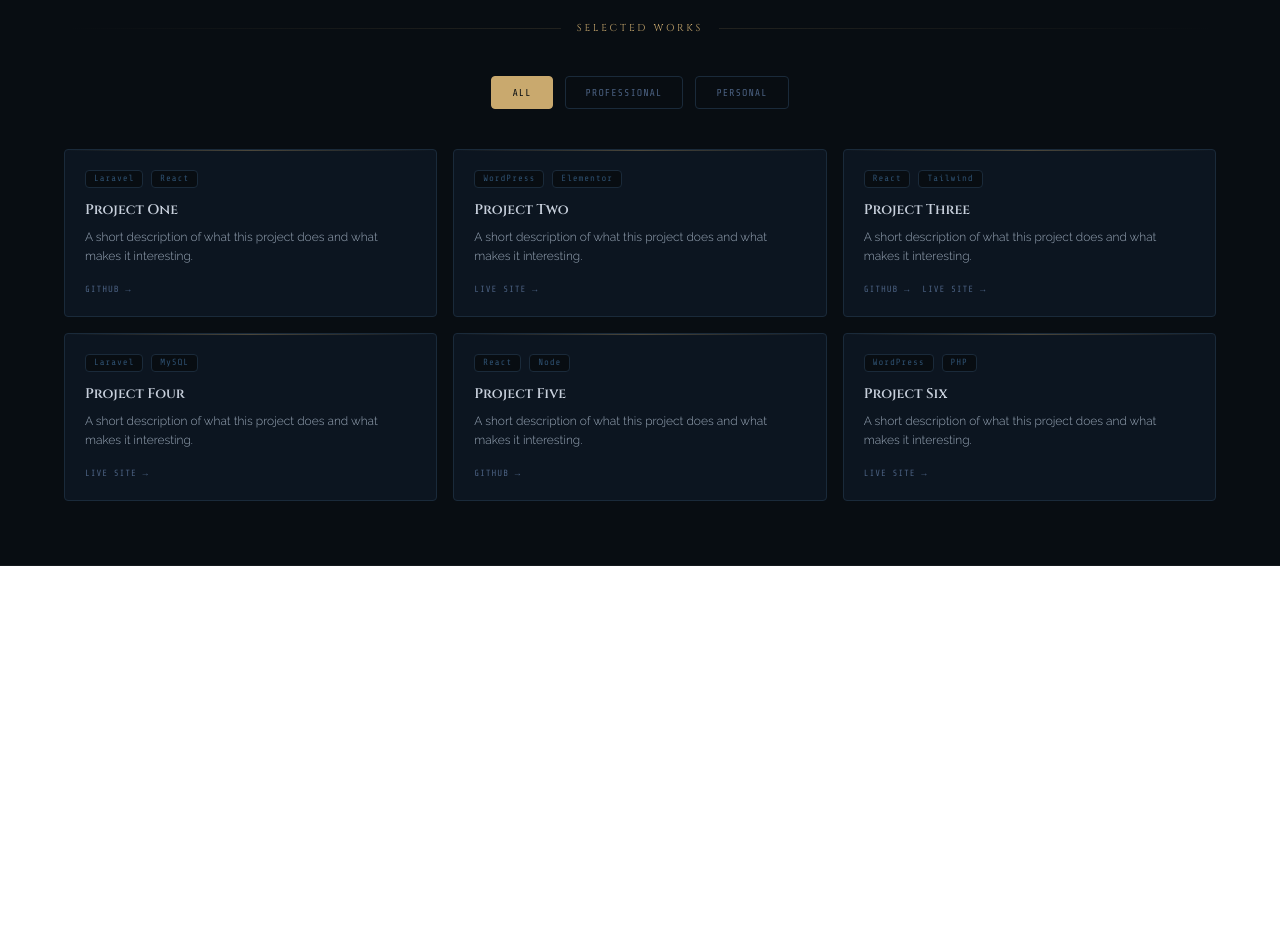
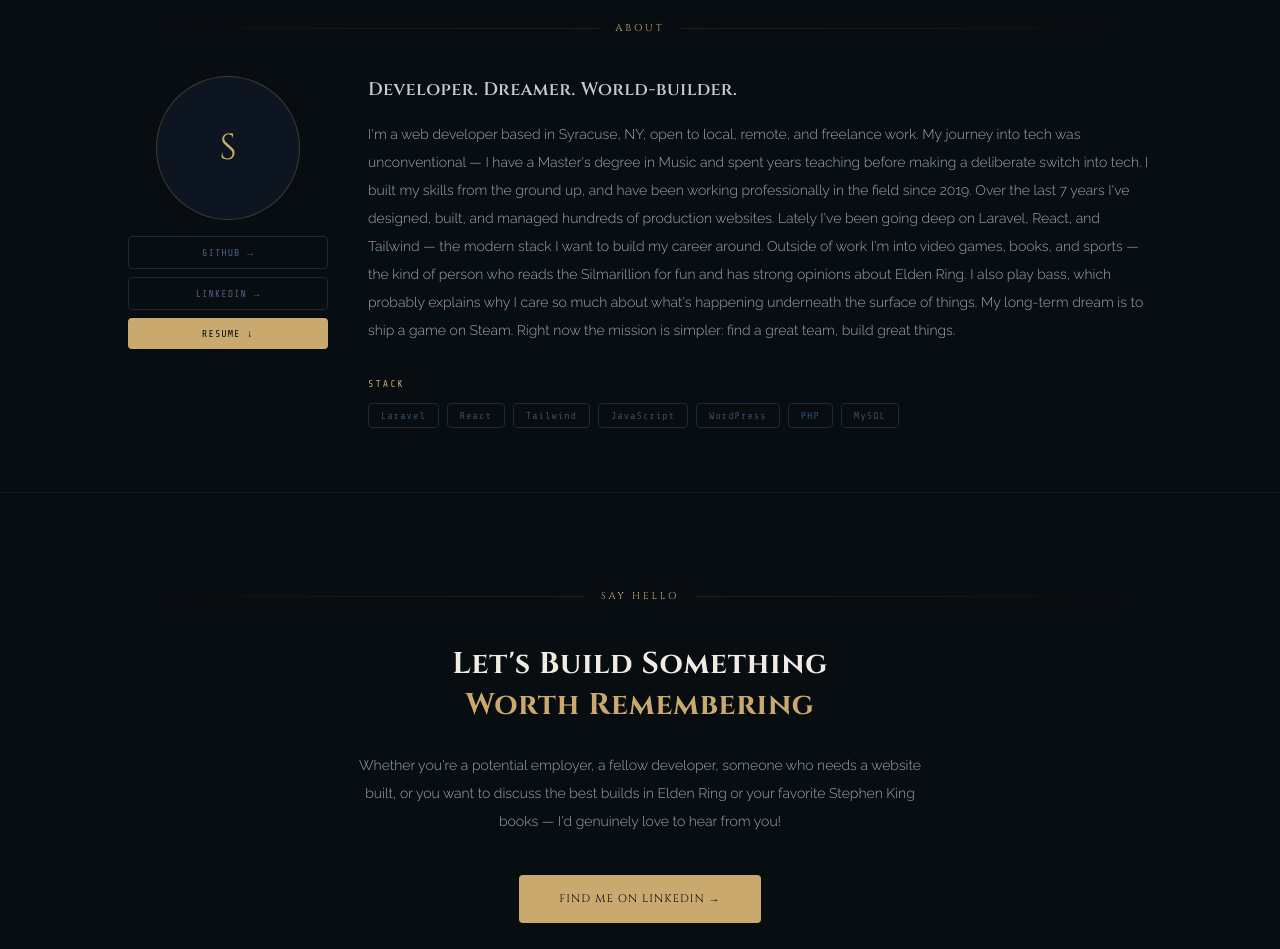
Before and after one commit to SamCostanzo/portfolio, a React (Vite) app: page / in a window 1280 px wide. Shown: the part 640-1589 px from the top of the page. Before the commit the page ends 1206 px from the top, so only its background shows below. Built offline with nearby package versions, Linux system fonts and the light colour scheme.

Commit message:
Added contact section and more about

```diff
--- a/src/App.jsx
+++ b/src/App.jsx
@@ -1,12 +1,16 @@
 import Navbar from "./components/Navbar";
 import Hero from "./components/Hero";
 import Projects from "./components/Projects";
+import About from "./components/About";
+import Contact from "./components/Contact";
 
 export default function App() {
   return (
     <div className="bg-[#080d12] min-h-screen">
       <Navbar />
       <Hero />
+      <About />
+      <Contact />
       <Projects />
     </div>
   );
--- /dev/null
+++ b/src/components/About.jsx
@@ -0,0 +1,77 @@
+export default function About() {
+  const skills = ["Laravel", "React", "Tailwind", "JavaScript", "WordPress", "PHP", "MySQL"];
+
+  const socials = [
+    { label: "GitHub", url: "https://github.com/SamCostanzo" },
+    { label: "LinkedIn", url: "https://linkedin.com/in/yourhandle" },
+  ];
+
+  return (
+    <section id="about" className="px-10 py-16 border-b border-white/5">
+      <div className="max-w-5xl mx-auto">
+        {/* Section label */}
+        <div className="flex items-center gap-4 mb-10">
+          <span className="flex-1 h-px bg-gradient-to-r from-transparent to-[#c9a96e22]" />
+          <h2 className="font-cinzel text-[10px] tracking-[0.28em] uppercase text-[#c9a96e]">About</h2>
+          <span className="flex-1 h-px bg-gradient-to-l from-transparent to-[#c9a96e22]" />
+        </div>
+
+        {/* Bio grid */}
+        <div className="grid grid-cols-1 md:grid-cols-[200px_1fr] gap-10 items-start">
+          {/* Avatar */}
+          <div className="flex flex-col items-center gap-4">
+            <div className="w-36 h-36 rounded-full border border-[#c9a96e44] bg-[#0c1520] flex items-center justify-content font-cinzel text-4xl text-[#c9a96e]">
+              <span className="m-auto">S</span>
+            </div>
+            {/* Social links */}
+            <div className="flex flex-col gap-2 w-full">
+              {socials.map((s) => (
+                <a
+                  key={s.label}
+                  href={s.url}
+                  target="_blank"
+                  rel="noreferrer"
+                  className="font-mono text-[10px] tracking-widest uppercase text-[#4a6080] border border-[#1a2a3a] px-4 py-2 rounded-sm text-center hover:text-[#c9a96e] hover:border-[#c9a96e44] transition-all duration-300"
+                >
+                  {s.label} →
+                </a>
+              ))}
+              <a
+                href="/resume.pdf"
+                target="_blank"
+                rel="noreferrer"
+                className="font-mono text-[10px] tracking-widest uppercase bg-[#c9a96e] text-[#080d12] px-4 py-2 rounded-sm text-center hover:opacity-90 transition-all duration-300"
+              >
+                Resume ↓
+              </a>
+            </div>
+          </div>
+
+          {/* Text content */}
+          <div>
+            <h3 className="font-cinzel text-lg font-semibold text-[#c0ccd8] mb-4 tracking-wide">Developer. Dreamer. World-builder.</h3>
+            <p className="font-raleway text-sm font-light text-[#9aa8b8] leading-loose mb-8">
+              I'm a web developer based in Syracuse, NY, open to local, remote, and freelance work. My journey into tech was unconventional — I have a Master's degree in Music and spent years teaching
+              before making a deliberate switch into tech. I built my skills from the ground up, and have been working professionally in the field since 2019. Over the last 7 years I've designed,
+              built, and managed hundreds of production websites. Lately I've been going deep on Laravel, React, and Tailwind — the modern stack I want to build my career around. Outside of work I'm
+              into video games, books, and sports — the kind of person who reads the Silmarillion for fun and has strong opinions about Elden Ring. I also play bass, which probably explains why I care
+              so much about what's happening underneath the surface of things. My long-term dream is to ship a game on Steam. Right now the mission is simpler: find a great team, build great things.
+            </p>
+
+            {/* Skills */}
+            <div>
+              <p className="font-mono text-[10px] tracking-[0.2em] uppercase text-[#c9a96e] mb-3">Stack</p>
+              <div className="flex flex-wrap gap-2">
+                {skills.map((skill) => (
+                  <span key={skill} className="font-mono text-[10px] tracking-widest text-[#2e5070] border border-[#1a2a3a] bg-[#080d12] px-3 py-1 rounded-sm">
+                    {skill}
+                  </span>
+                ))}
+              </div>
+            </div>
+          </div>
+        </div>
+      </div>
+    </section>
+  );
+}
--- /dev/null
+++ b/src/components/Contact.jsx
@@ -0,0 +1,40 @@
+export default function Contact() {
+  return (
+    <section id="contact" className="px-10 py-24 border-b border-white/5">
+      <div className="max-w-5xl mx-auto text-center">
+        {/* Section label */}
+        <div className="flex items-center gap-4 mb-10">
+          <span className="flex-1 h-px bg-gradient-to-r from-transparent to-[#c9a96e22]" />
+          <h2 className="font-cinzel text-[10px] tracking-[0.28em] uppercase text-[#c9a96e]">Say Hello</h2>
+          <span className="flex-1 h-px bg-gradient-to-l from-transparent to-[#c9a96e22]" />
+        </div>
+
+        {/* Heading */}
+        <h3 className="font-cinzel text-3xl font-bold text-[#f0ece4] tracking-wide mb-6 leading-snug">
+          Let's Build Something
+          <br />
+          <span className="text-[#c9a96e]">Worth Remembering</span>
+        </h3>
+
+        {/* Friendly note */}
+        <p className="font-raleway text-sm font-light text-[#9aa8b8] leading-loose max-w-xl mx-auto mb-10">
+          Whether you're a potential employer, a fellow developer, someone who needs a website built, or you want to discuss the best builds in Elden Ring or your favorite Stephen King books — I'd
+          genuinely love to hear from you!
+        </p>
+
+        {/* CTA */}
+        <a
+          href="https://www.linkedin.com/in/samcostanzodev/"
+          target="_blank"
+          rel="noreferrer"
+          className="inline-block font-cinzel text-[11px] tracking-widest uppercase px-10 py-4 bg-[#c9a96e] text-[#080d12] rounded-sm hover:opacity-90 transition-all duration-300"
+        >
+          Find Me on LinkedIn →
+        </a>
+
+        {/* Subtext */}
+        <p className="font-mono text-[10px] tracking-widest text-[#2e5070] mt-6">Open to full-time, remote, and freelance work</p>
+      </div>
+    </section>
+  );
+}
--- a/src/components/Projects.jsx
+++ b/src/components/Projects.jsx
@@ -25,7 +25,7 @@ export default function Projects() {
               key={f}
               onClick={() => setActive(f)}
               className={`font-mono text-[10px] tracking-widest uppercase px-5 py-2 rounded-sm border transition-all duration-300 ${
-                active === f ? "bg-[#c9a96e] text-[#080d12] border-[#c9a96e]" : "bg-transparent text-[#4a6080] border-[#1a2a3a] hover:text-[#c9a96e] hover:border-[#c9a96e44]"
+                active === f ? "bg-[#c9a96e] text-[#080d12] border-[#c9a96e]" : "bg-transparent text-[#4a6080] border-[#1a2a3a] hover:text-[#c9a96e] hover:border-[#c9a96e44] cursor-pointer"
               }`}
             >
               {f}
```
